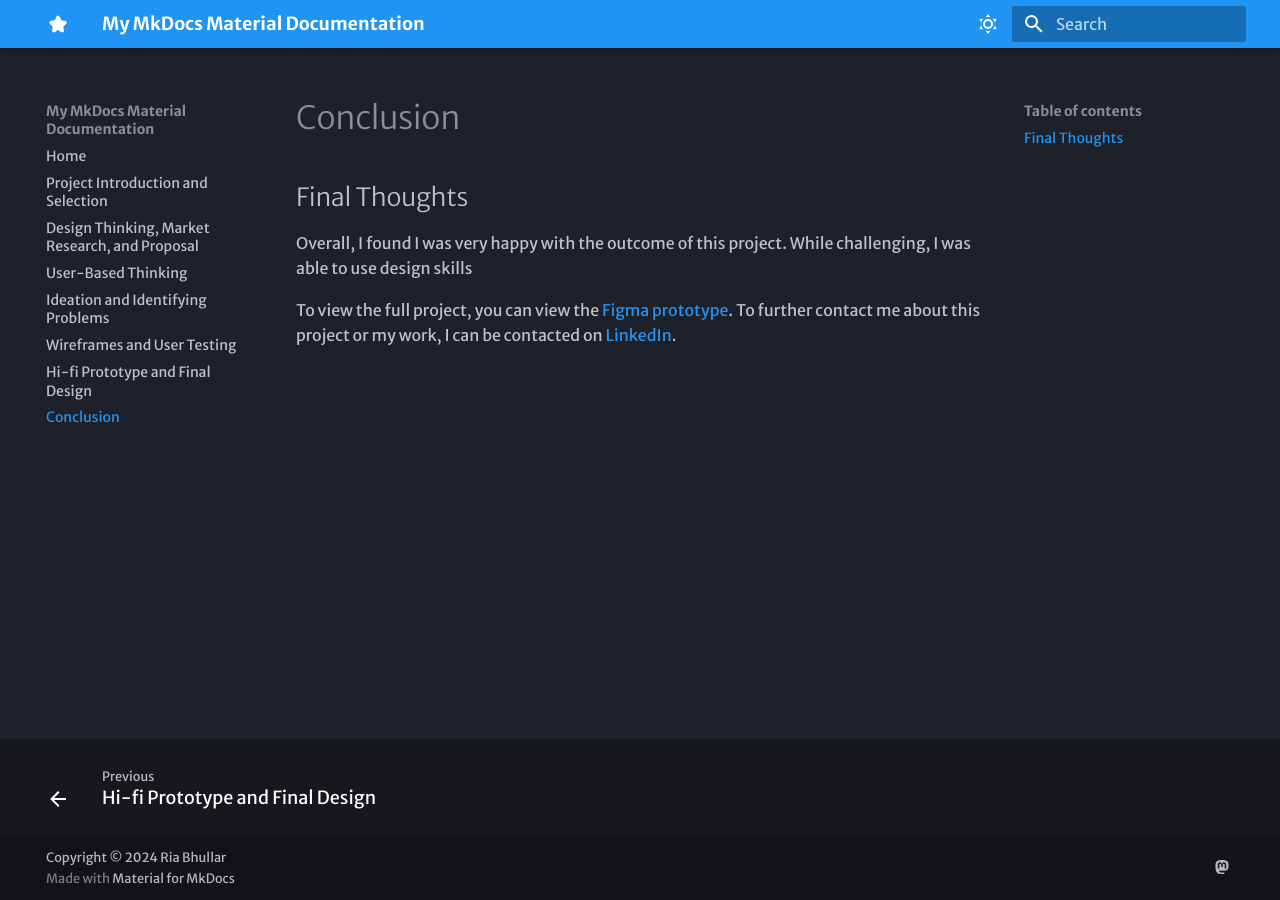
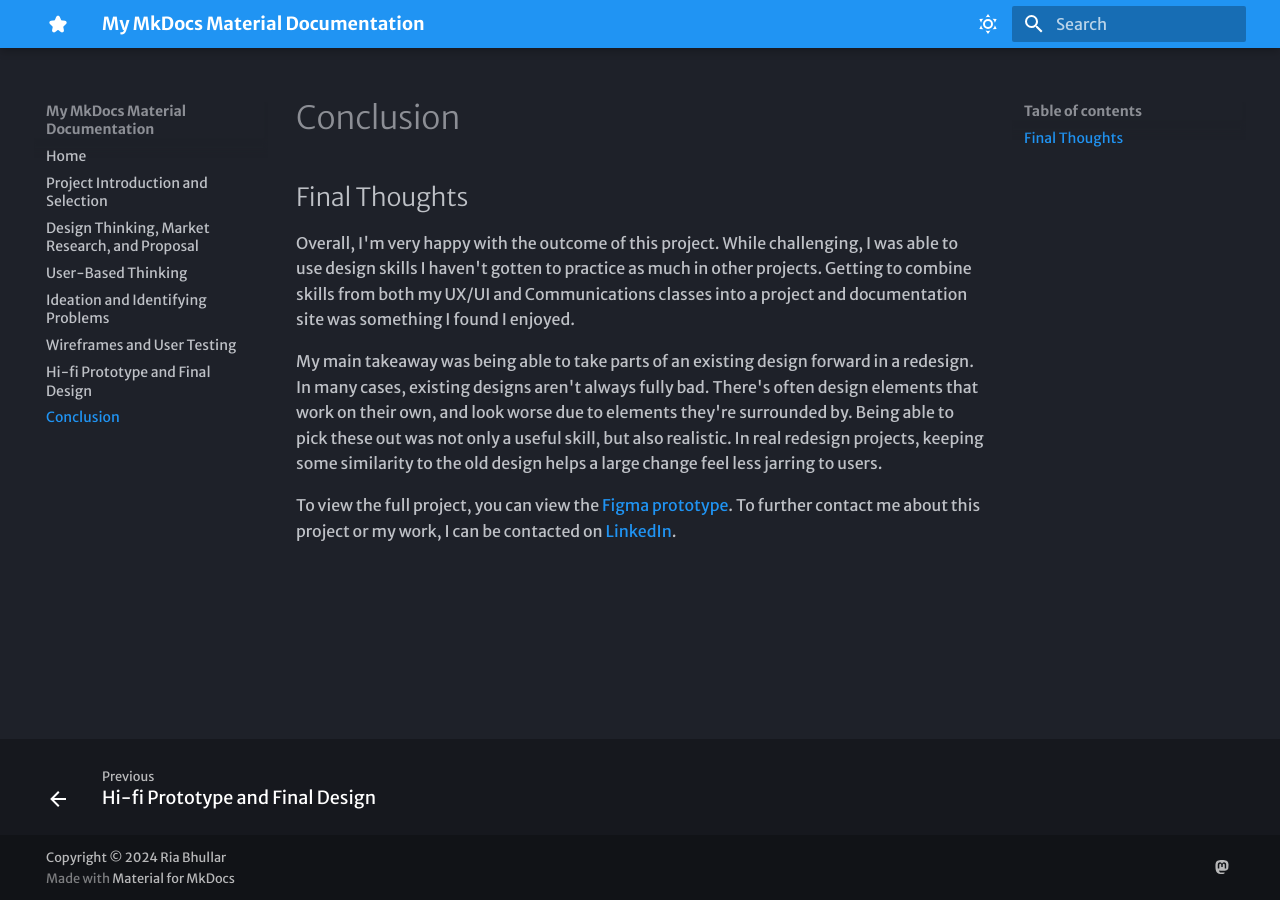
Before and after one commit to RiaBhullar/comm2116-documentation, an MkDocs documentation site: the page built from docs/07_conclusion.md, in a window 1280 px wide. Built offline with MkDocs 1.6.1 and Material for MkDocs 9.7.7, drawn with Linux system fonts in a browser that asks for light colours; some web fonts are replaced.

Commit message:
Fix type errors

```diff
--- a/docs/07_conclusion.md
+++ b/docs/07_conclusion.md
@@ -2,6 +2,8 @@
 
 ## Final Thoughts
 
-Overall, I found I was very happy with the outcome of this project. While challenging, I was able to use design skills
+Overall, I'm very happy with the outcome of this project. While challenging, I was able to use design skills I haven't gotten to practice as much in other projects. Getting to combine skills from both my UX/UI and Communications classes into a project and documentation site was something I found I enjoyed.
+
+My main takeaway was being able to take parts of an existing design forward in a redesign. In many cases, existing designs aren't always fully bad. There's often design elements that work on their own, and look worse due to elements they're surrounded by. Being able to pick these out was not only a useful skill, but also realistic. In real redesign projects, keeping some similarity to the old design helps a large change feel less jarring to users.
 
 To view the full project, you can view the [Figma prototype](https://www.figma.com/proto/Z5nHLRAKMLs8zBaarc6ufR/cityOfVanRedesign?node-id=1-2&t=GtroOXYB6eRw7jm1-1&scaling=min-zoom&content-scaling=fixed&page-id=0%3A1&starting-point-node-id=1%3A2&show-proto-sidebar=1){target="_blank"}. To further contact me about this project or my work, I can be contacted on [LinkedIn](https://www.linkedin.com/in/ria-bhullar-439797315/){target="_blank"}.
```
Also changed, not shown: docs/05_wireframes.md (+1 -1 lines).
